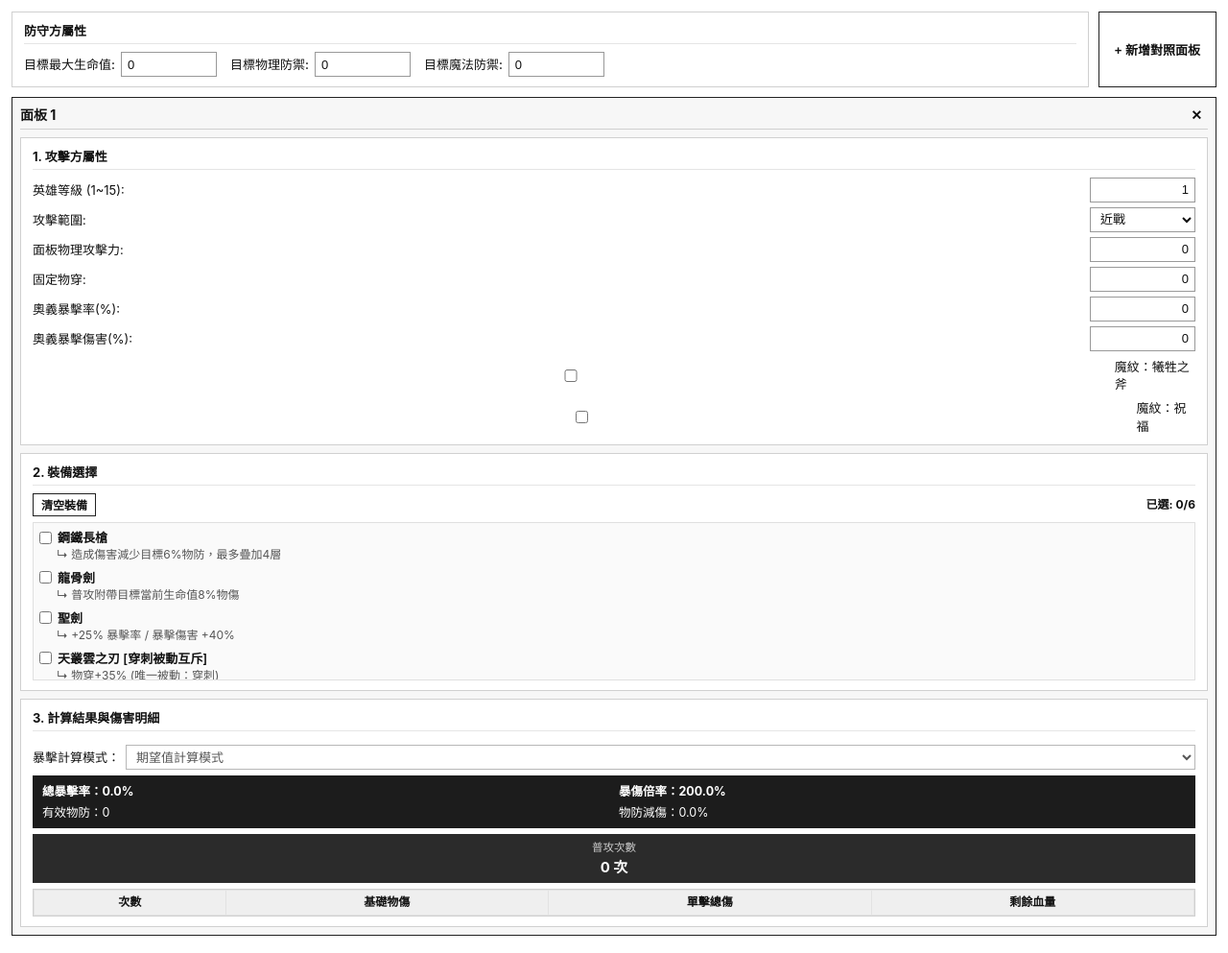
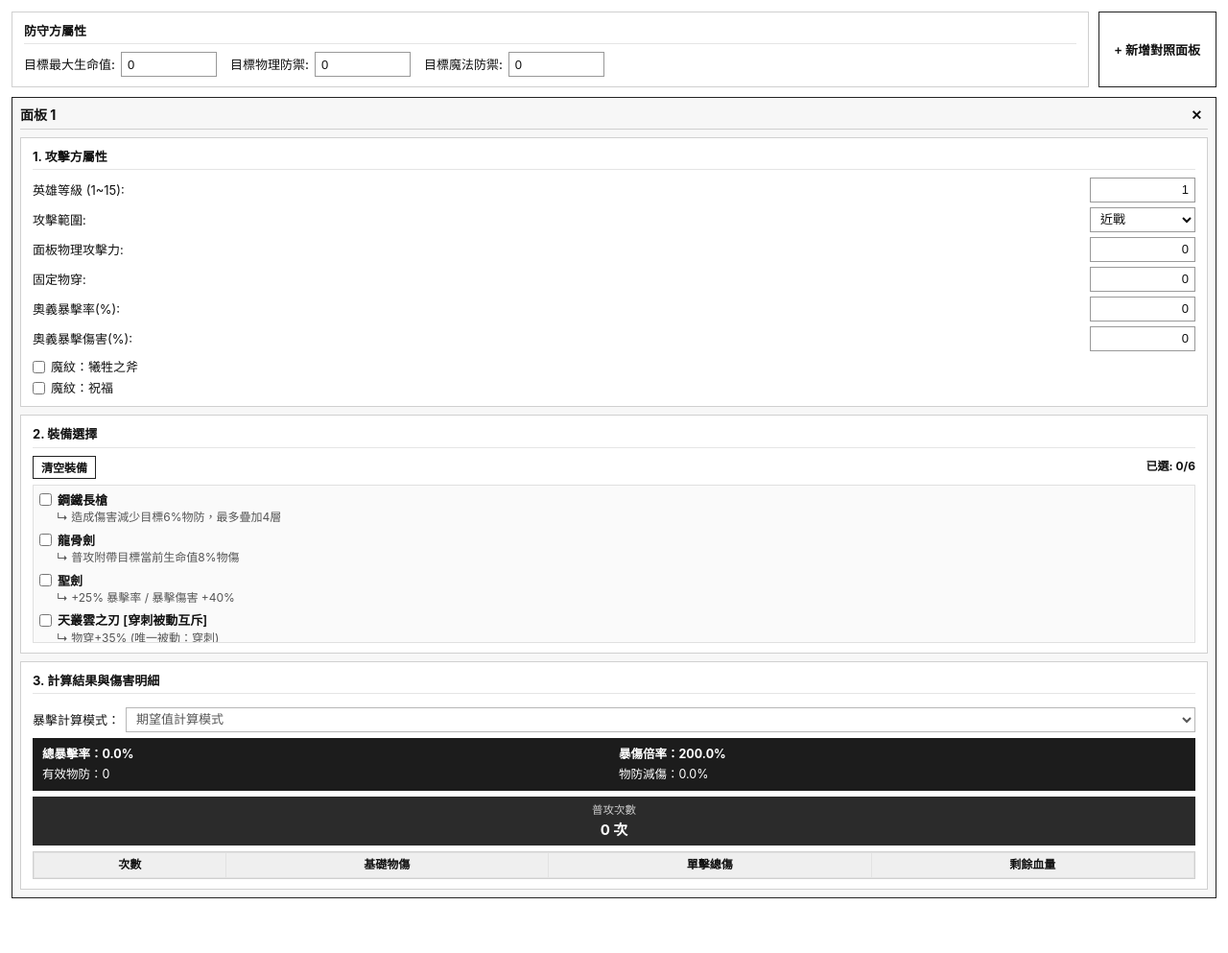
Before and after one commit to XXXHANKXXX/aov-damage-calculator, a plain HTML site: page index.html in a window 1280 px wide. Shown: the whole page at 96% size. After the commit the page ends 954 px from the top, so only its background shows below. Drawn offline with Linux system fonts and the light colour scheme.

Commit message:
Update index.html

```diff
--- a/index.html
+++ b/index.html
@@ -102,6 +102,14 @@
     outline: none;
   }
 
+  input[type="checkbox"] {
+    flex: 0 0 auto;
+    width: auto;
+    height: auto;
+    margin: 0;
+    cursor: pointer;
+  }
+
   input[type="text"]:focus,
   input[type="number"]:focus,
   select:focus {
@@ -194,7 +202,7 @@
     align-items: center;
   }
 
-  .attr-grid input,
+  .attr-grid input[type="text"],
   .attr-grid select {
     width: 100%;
     text-align: right;
@@ -204,14 +212,22 @@
     text-align: left;
   }
 
-  .checkbox-row {
+  .rune-list {
     grid-column: 1 / -1;
     display: flex;
+    flex-direction: column;
+    gap: 4px;
+    padding-top: 2px;
+  }
+
+  .checkbox-row {
+    display: flex;
     align-items: center;
+    justify-content: flex-start;
     gap: 6px;
     cursor: pointer;
     user-select: none;
-    padding-top: 2px;
+    width: fit-content;
   }
 
   /* 2. 裝備選擇 */
@@ -536,6 +552,7 @@ function addPanel() {
         <label>奧義暴擊傷害(%):</label>
         <input type="text" class="inp-acd" value="0">
 
+        <div class="rune-list">
           <label class="checkbox-row">
             <input type="checkbox" class="inp-axe">
             <span>魔紋：犧牲之斧</span>
@@ -545,6 +562,7 @@ function addPanel() {
             <input type="checkbox" class="inp-bless">
             <span>魔紋：祝福</span>
           </label>
+        </div>
       </div>
     </div>
 
```
Lines whose indentation alone changed are shown as unchanged.
